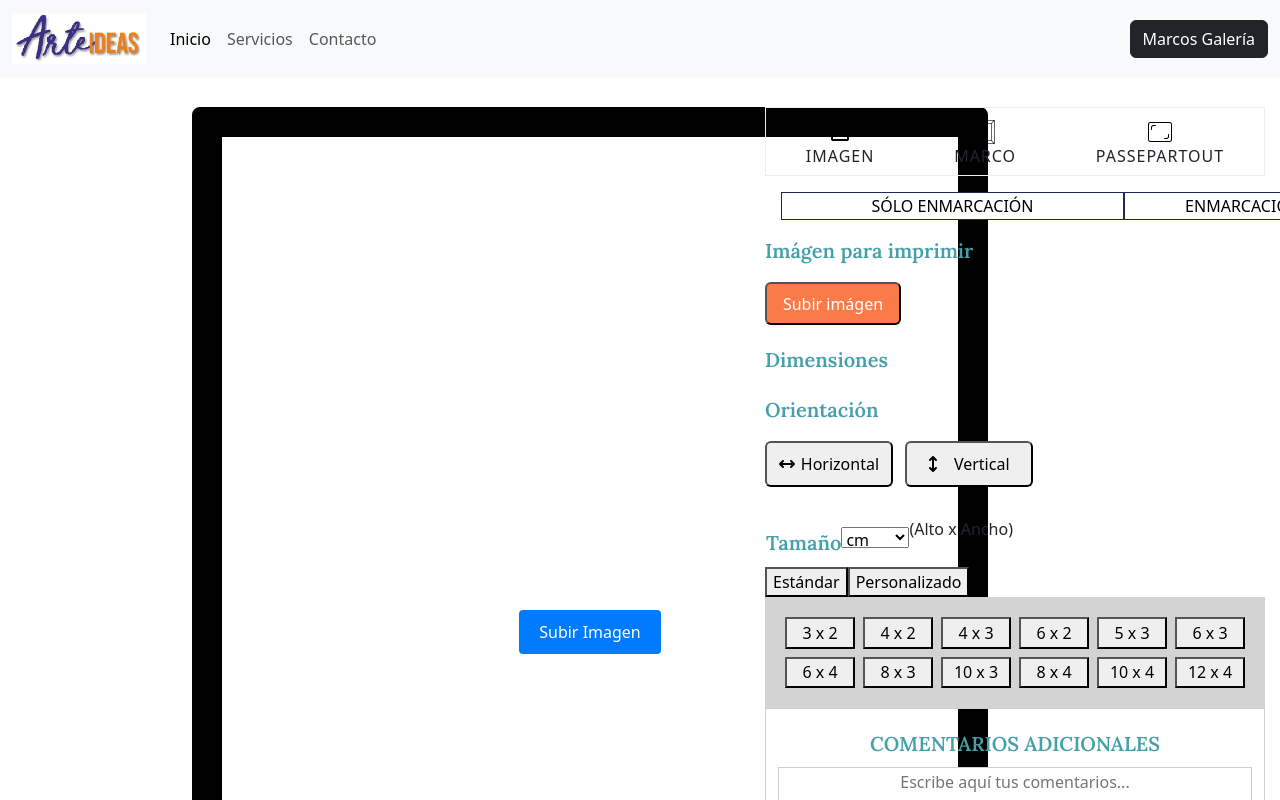
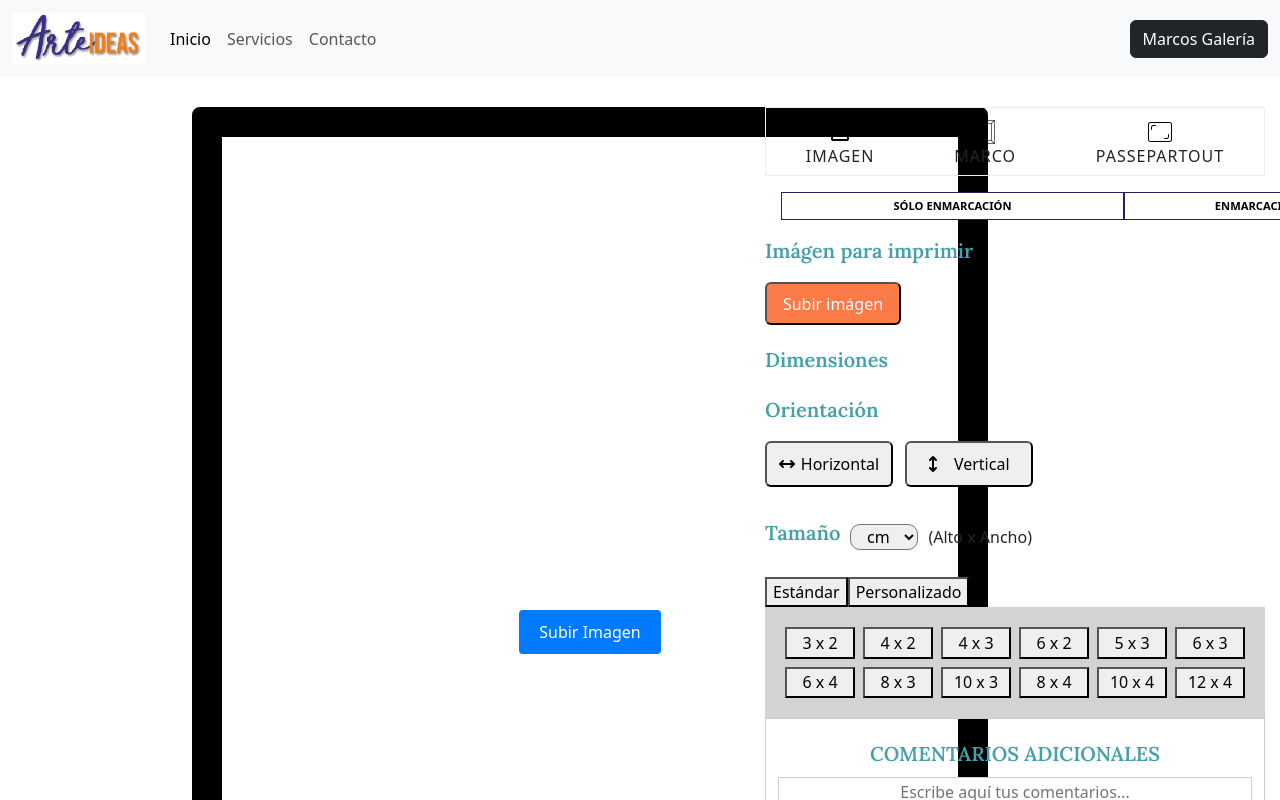
Before and after one commit to end1996/webForm, a React (Vite) app: page / in a window 1280 px wide. Shown: the top 800 px of the page. Built offline with nearby package versions, Linux system fonts and the light colour scheme.

Commit message:
alineacion de elementos de select tamanio ya ajuste de botones enmarcado

```diff
--- a/src/components/Screens/Formulario/BotonesEnmarcado.module.css
+++ b/src/components/Screens/Formulario/BotonesEnmarcado.module.css
@@ -14,6 +14,9 @@
     justify-content: center;
     border: 1px solid #212559;
     background-color: #ffff;
+    font-weight: bold;
+    font-size: 11.2px;
+    align-items: center;
 }
 
 .botonEnmarcado:hover {
--- a/src/components/Screens/Formulario/Tamanios.module.css
+++ b/src/components/Screens/Formulario/Tamanios.module.css
@@ -7,27 +7,24 @@
     font-size: 20px;
     color: #44A0AA;
     font-weight: 600;
-    line-height: 30px;
     font-family: "Lora", serif;
-    margin-top: 20px;
-}
-
-.textSecondary {
-    text-align: center;
-    justify-content: center;
 }
 
 .tamanioSelectContainer {
     display: flex;
     width: 100%;
-    justify-content: left;
+    height: 40px;
+    gap: 10px;
     align-items: center;
-    border: 1px solid #0000;
+    align-content: center;
+    margin-top: 10px;
+    margin-bottom: 20px;
 }
 
 .tamanioSelect {
-    height: 21px;
     width: 68px;
+    border-radius: 10px;
+    text-align: center;
 }
 
 .gridDimensiones {
--- a/src/components/Screens/Formulario/Tamanios.tsx
+++ b/src/components/Screens/Formulario/Tamanios.tsx
@@ -4,12 +4,18 @@ function tamanios() {
     return (
         <div className={styles.tamaniosContainer}>
             <div className={styles.tamanioSelectContainer}>
-                <h2 className={styles.textTitle}>Tamaño</h2>
-                <select className={styles.tamanioSelect}>
-                    <option>cm</option>
-                    <option>mts</option>
-                </select>
-                <p className={styles.textSecondary}>(Alto x Ancho)</p>
+                <div>
+                    <h2 className={styles.textTitle}>Tamaño</h2>
+                </div>
+                <div>
+                    <select className={styles.tamanioSelect}>
+                        <option>cm</option>
+                        <option>mts</option>
+                    </select>
+                </div>
+                <div>
+                    <label className={styles.textSecondary}>(Alto x Ancho)</label>
+                </div>
             </div>
             <div className={styles.tamanioButtonsContainer}>
                 <button>Estándar</button>
```
